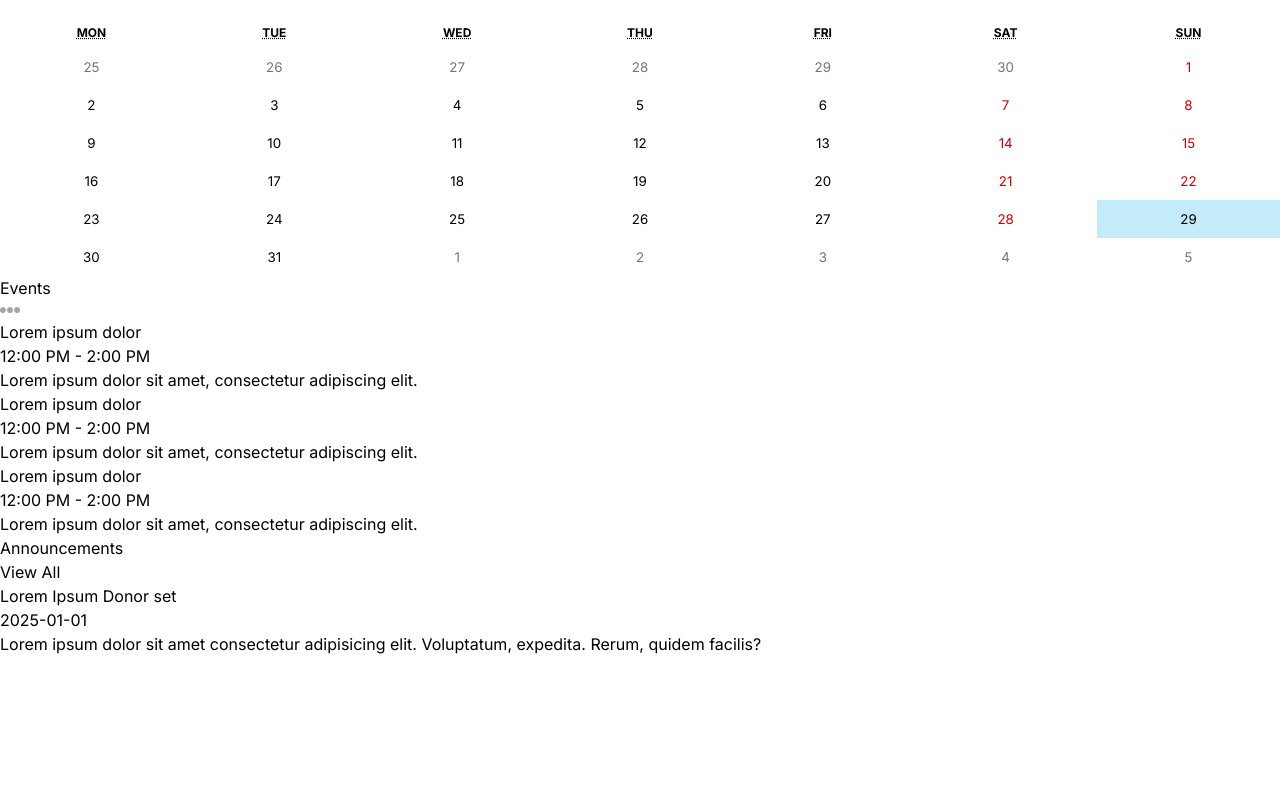
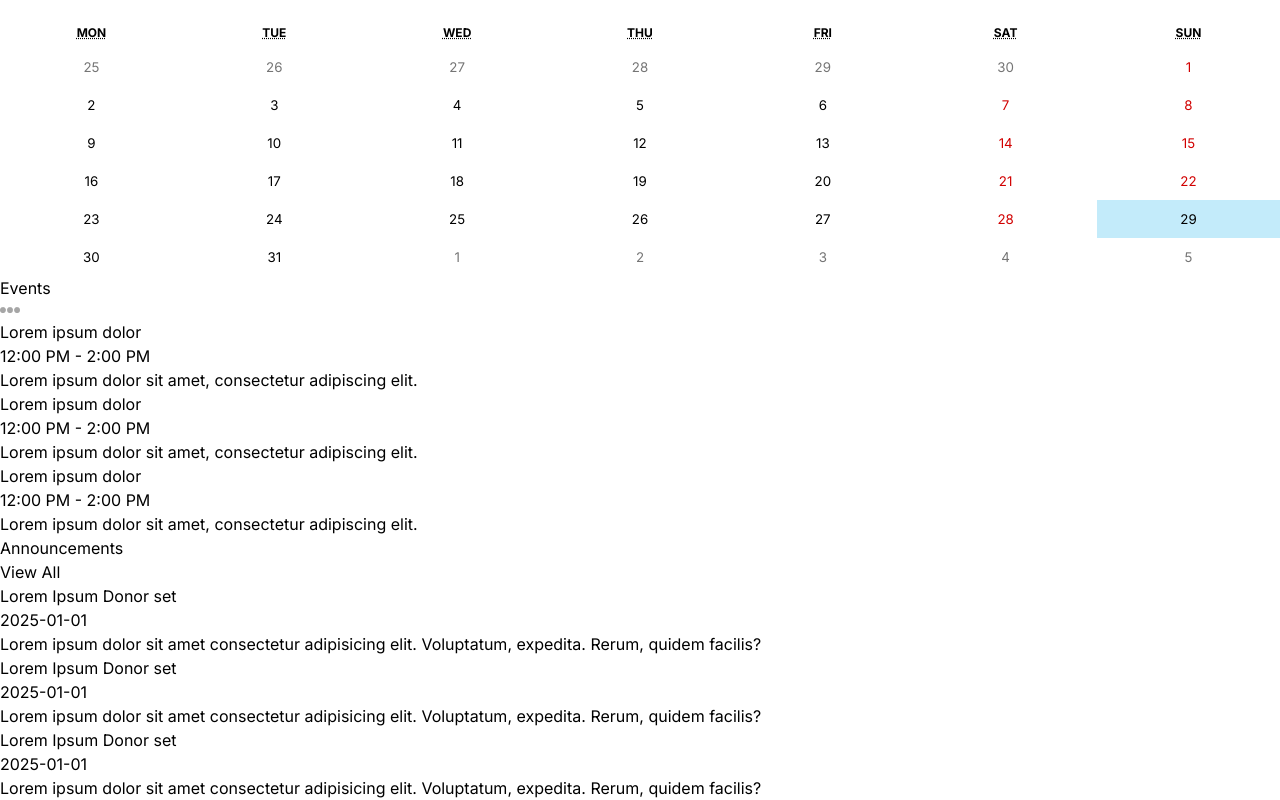
Before and after one commit to goni715/student-management-client, a Next.js app: page /admin in a window 1280 px wide. Shown: the part 1702-2502 px from the top of the page. Before the commit the page ends 2358 px from the top, so only its background shows below. Built offline with nearby package versions, Linux system fonts and the light colour scheme.

Commit message:
Announcements completed

```diff
--- a/src/app/(dashboard)/layout.tsx
+++ b/src/app/(dashboard)/layout.tsx
@@ -11,7 +11,7 @@ type TProps = {
 const DashboardLayout = ({children}: TProps) => {
     return (
         <>
-            <div className="h-screen flex">
+            <div className="flex">
                 {/* Left */}
                 <div className="w-[14%] md:w-[8%] lg:w-[16%] xl:w-[14%] p-4">
                     <Link href="/" className="flex justify-center lg:justify-start items-center gap-2">
@@ -21,12 +21,12 @@ const DashboardLayout = ({children}: TProps) => {
                     <Menu/>
                 </div>
                 {/* Right */}
-                <div className="w-[86%] md:w-[92%] lg:w-[84%] xl:w-[86%] overflow-y-scroll flex flex-col">
+                <div className="w-[86%] md:w-[92%] lg:w-[84%] xl:w-[86%] flex flex-col">
                     <Navbar/>
                     {/* content */}
-                    {/* <div className=""> */}
+                    <div className="h-[70vh] overflow-y-scroll">
                         {children}
-                    {/* </div> */}
+                    </div>
                 </div>
             </div>
             {/* {children} */}
--- a/src/components/ui/Announcements/Announcements.tsx
+++ b/src/components/ui/Announcements/Announcements.tsx
@@ -1,4 +1,3 @@
-
 const Announcements = () => {
   return (
     <>
@@ -7,21 +6,42 @@ const Announcements = () => {
           <h1 className="text-xl font-semibold"> Announcements</h1>
           <span className="text-xs text-gray-400">View All</span>
         </div>
-                <div>
-                    <div>
-                        <div>
-                            <h2>Lorem Ipsum Donor set</h2>
-                            <span>
+        <div className="flex flex-col gap-4 mt-4">
+          <div className="bg-lamaSkyLight rounded-md p-4">
+            <div className="flex items-center justify-between">
+              <h2 className="font-medium">Lorem Ipsum Donor set</h2>
+              <span className="text-xs text-gray-400 bg-white rounded-md px-1 py-1">
                 2025-01-01
               </span>
             </div>
-                        <p>
-                        Lorem ipsum dolor sit amet consectetur adipisicing elit. Voluptatum,
-                        expedita. Rerum, quidem facilis?
+            <p className="text-sm text-gray-400 mt-1">
+              Lorem ipsum dolor sit amet consectetur adipisicing elit.
+              Voluptatum, expedita. Rerum, quidem facilis?
             </p>
           </div>
-                    <div>
-
+          <div className="bg-lamaPurpleLight rounded-md p-4">
+            <div className="flex items-center justify-between">
+              <h2 className="font-medium">Lorem Ipsum Donor set</h2>
+              <span className="text-xs text-gray-400 bg-white rounded-md px-1 py-1">
+                2025-01-01
+              </span>
+            </div>
+            <p className="text-sm text-gray-400 mt-1">
+              Lorem ipsum dolor sit amet consectetur adipisicing elit.
+              Voluptatum, expedita. Rerum, quidem facilis?
+            </p>
+          </div>
+          <div className="bg-lamaYellowLight rounded-md p-4">
+            <div className="flex items-center justify-between">
+              <h2 className="font-medium">Lorem Ipsum Donor set</h2>
+              <span className="text-xs text-gray-400 bg-white rounded-md px-1 py-1">
+                2025-01-01
+              </span>
+            </div>
+            <p className="text-sm text-gray-400 mt-1">
+              Lorem ipsum dolor sit amet consectetur adipisicing elit.
+              Voluptatum, expedita. Rerum, quidem facilis?
+            </p>
           </div>
         </div>
       </div>
```
Lines whose indentation alone changed are shown as unchanged.
